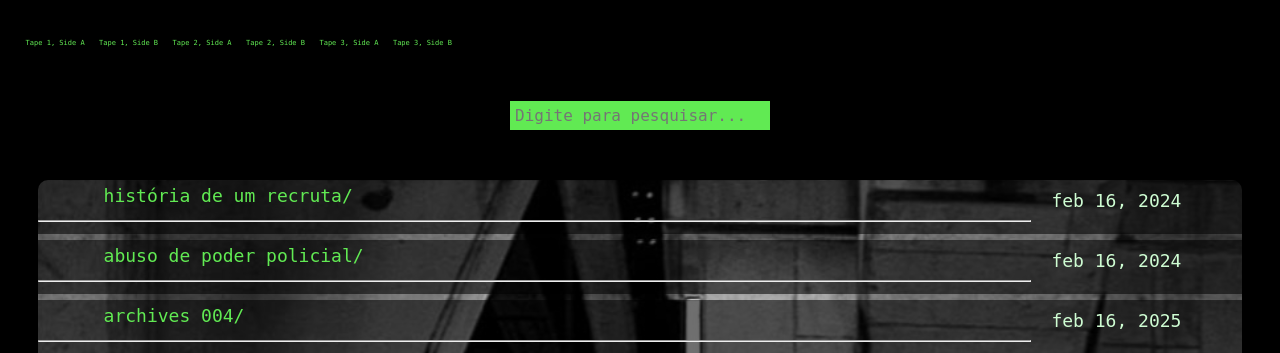
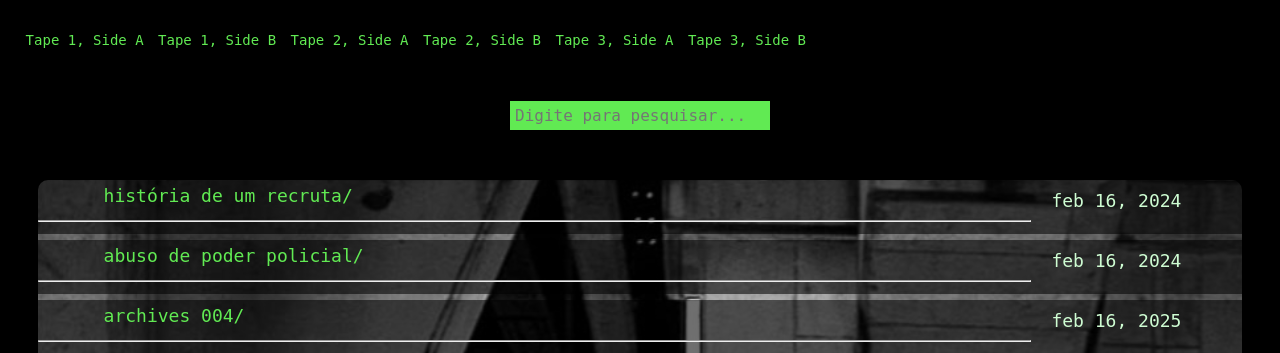
Before and after one commit to 3asyice/Noticias, a PHP site: page /Caso/004.html in a window 1280 px wide. Shown: the part 61-414 px from the top of the page. Run offline with PHP 8.4, Linux system fonts and the light colour scheme; some web fonts are replaced.

Commit message:
Update 004.css

```diff
--- a/Caso/004.css
+++ b/Caso/004.css
@@ -216,7 +216,7 @@ font-size: 14px;
 
 div.tape a {
   padding: 0;
-  font-size: 7px;
+  font-size: 14px;
 
   margin: 0;
   text-transform: initial;
```
